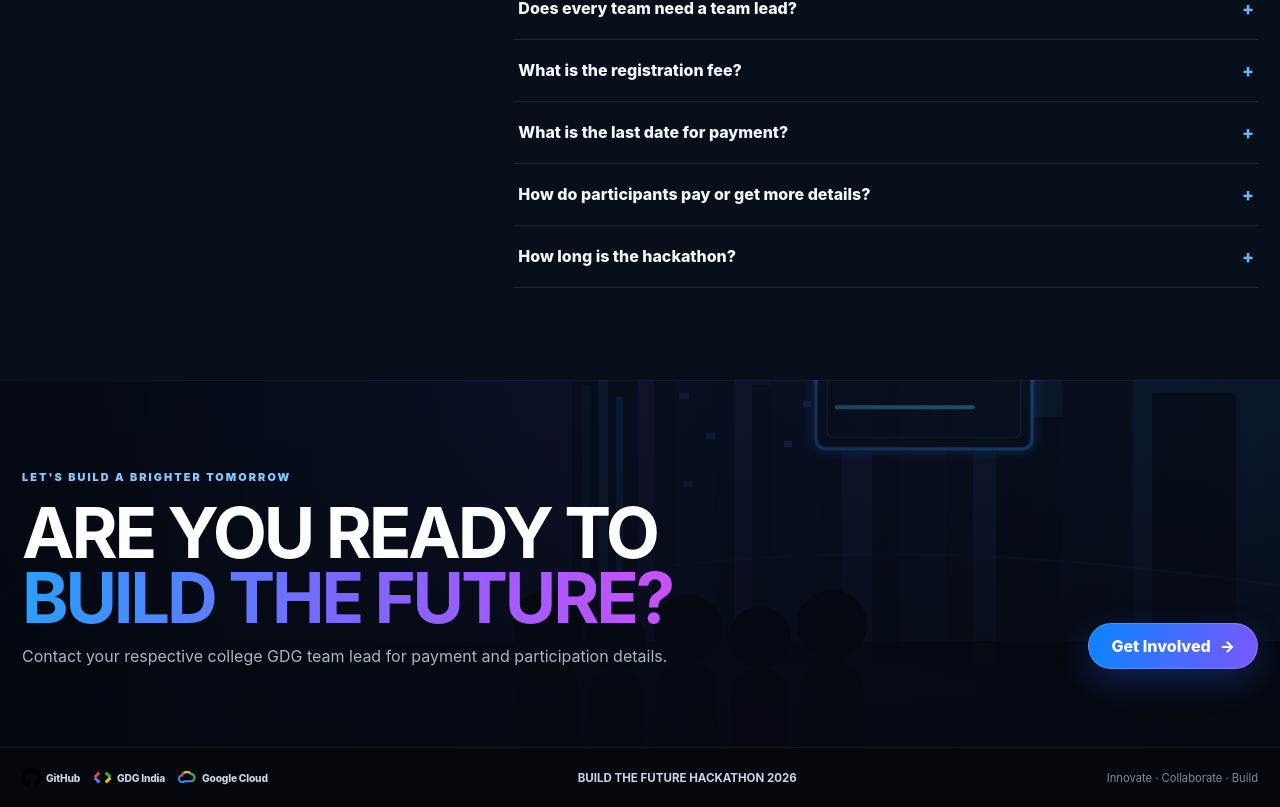
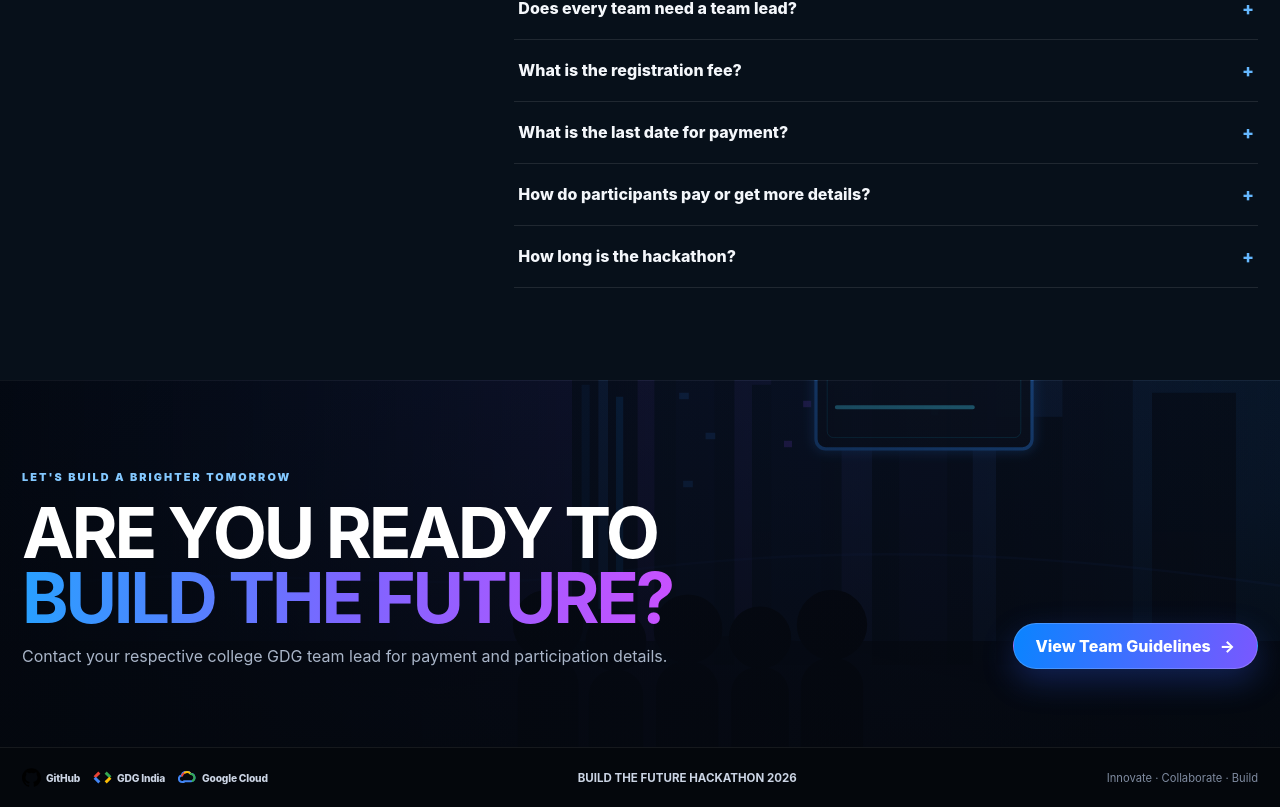
Before and after one commit to kunalz06/BTF2026, a Next.js app: page / in a window 1280 px wide. Shown: the part 4041-4848 px from the top of the page. Built offline with nearby package versions, Linux system fonts and the light colour scheme.

Commit message:
fix: clarify closing CTA destination

```diff
--- a/components/closing-cta.tsx
+++ b/components/closing-cta.tsx
@@ -10,7 +10,7 @@ export function ClosingCta() {
           <h2>Are you ready to <strong>build the future?</strong></h2>
           <p>{eventContent.cta.body}</p>
         </div>
-        <a className="button" href="#rules">Get Involved <span aria-hidden="true">→</span></a>
+        <a className="button" href="#rules">View Team Guidelines <span aria-hidden="true">→</span></a>
       </div>
     </section>
   );
```
